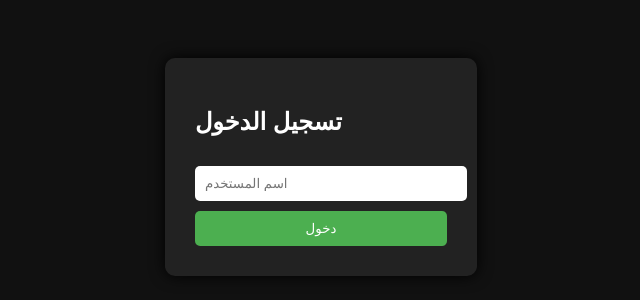
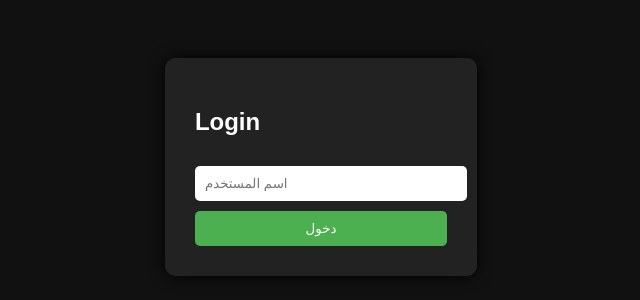
Before and after one commit to mego451/logixgaming, a PHP site: page / in a window 1280 px wide. Shown: the part 241-541 px from the top of the page, without its empty margins (319-959 px from the left). Run offline with PHP 8.4, Linux system fonts and the light colour scheme.

Commit message:
trigger deploy

```diff
--- a/html/index.php
+++ b/html/index.php
@@ -38,7 +38,7 @@
 </head>
 <body>
     <div class="login-box">
-        <h2>تسجيل الدخول</h2>
+        <h2>Login</h2>
         <form action="dashboard.php" method="GET">
             <input type="text" name="username" placeholder="اسم المستخدم" required>
             <button type="submit">دخول</button>
```
